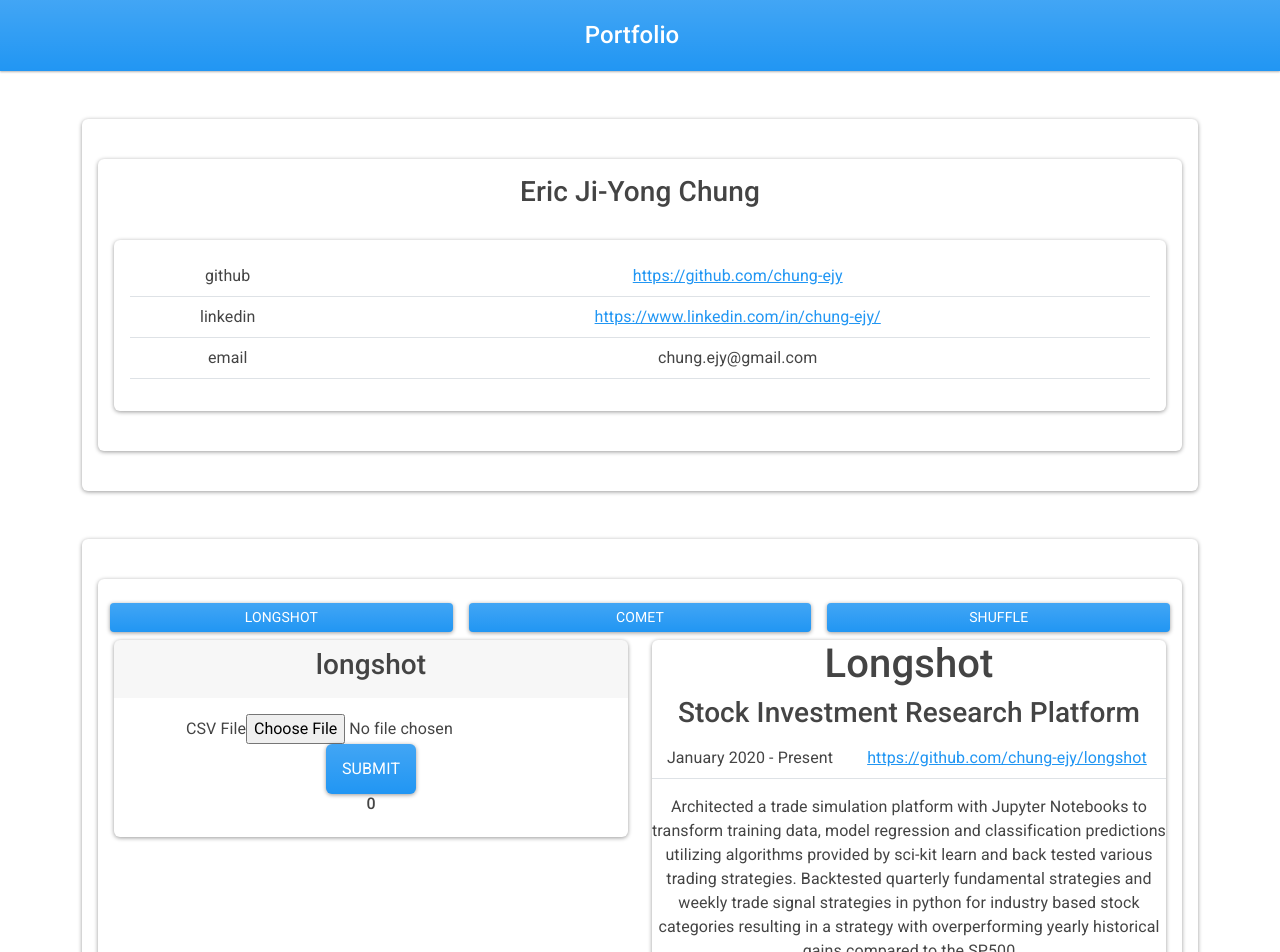
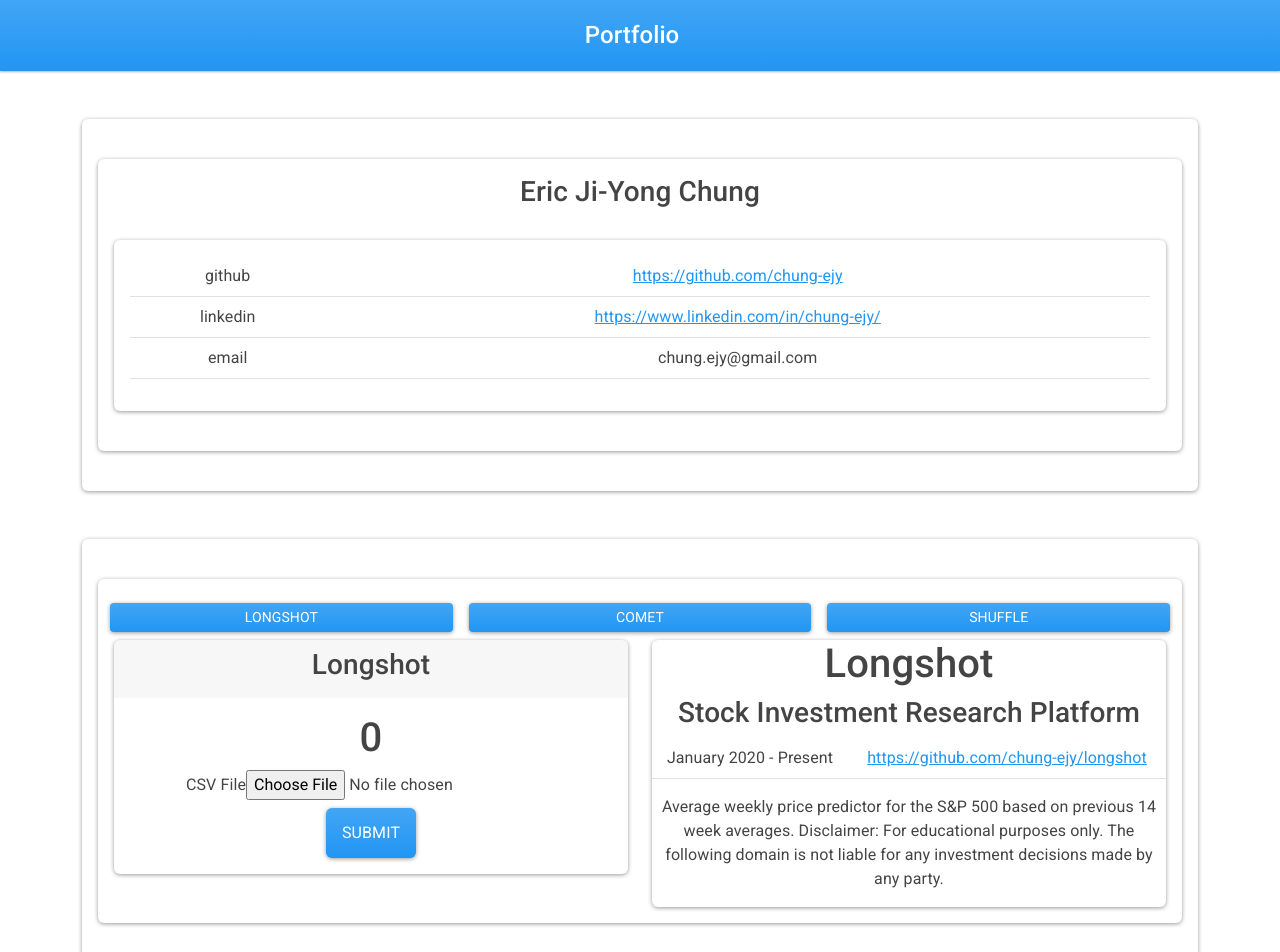
Before and after one commit to chung-ejy/portfolio, a React (Create React App) app: page / in a window 1280 px wide. Shown: the top 952 px of the page. Built offline with nearby package versions, Linux system fonts and the light colour scheme.

Commit message:
form changes

```diff
--- a/src/components/data/CometForm.js
+++ /dev/null
@@ -1,25 +0,0 @@
-import React, { useState } from 'react'
-
-const CometForm = () => {
-    const [state,setState] = useState({"1":0})
-    const onChange = (e) => {
-        e.preventDefault()
-        setState({...state,[e.target.name]:e.target.value})
-        console.log(e.target.value)
-    }
-    const onSubmit = (e) => {
-        e.preventDefault()
-        console.log(...state)
-    }
-    return(<form>
-        <div class="mb-3">
-          <label for="exampleInputEmail1" class="form-label">weekly average price</label>
-          <input type="number" step="0.01" name="1" class="form-control"/>
-          <div id="inputhelp" onChange={onChange} class="form-text"></div>
-        </div>
-        <button type="submit" onSubmit={onSubmit} class="btn btn-primary">Submit</button>
-      </form>
-    )
-}
-
-export default CometForm
--- a/src/components/data/LongshotDesc.js
+++ b/src/components/data/LongshotDesc.js
@@ -17,10 +17,9 @@ const LongshotDesc = () => {
                             </tbody>
                     </table>
                     <p>
-                    Architected a trade simulation platform with Jupyter Notebooks to transform training data, model regression and
-                        classification predictions utilizing algorithms provided by sci-kit learn and back tested various trading strategies.
-                        Backtested quarterly fundamental strategies and weekly trade signal strategies in python for industry based
-                        stock categories resulting in a strategy with overperforming yearly historical gains compared to the SP500
+                        Average weekly price predictor for the S&P 500 based on previous 14 week averages.
+                        Disclaimer: For educational purposes only. The following
+                        domain is not liable for any investment decisions made by any party.
                     </p>
 
                     </div>)
--- a/src/components/data/LongshotForm.js
+++ b/src/components/data/PriceForm.js
@@ -1,17 +1,28 @@
-import React, { useContext, useState } from 'react';
+import React, { useContext, useState, useEffect } from 'react';
 import DataContext from '../../context/data/dataContext';
 
-const LongshotForm = () => {
+const PriceForm = ({title}) => {
   const dataContext = useContext(DataContext);
   const { longshot, getLongshot } = dataContext;
-
   const weekRange = [...Array(14).keys()]
   const updatedWeekRange = weekRange.concat(["prediction","project"])
 
   const [state, setState] = useState({
     ...Object.fromEntries(updatedWeekRange.map((x) => [x.toString(), 0])),
-    project: 'longshot',
+    project: title,
   });
+
+  useEffect(() => {
+    if (longshot) {
+      const { prediction, project, ...weekRange } = longshot;
+      setState({
+        ...state,
+        prediction: prediction || state.prediction,
+        project: project || state.project,
+        ...weekRange
+      });
+    }
+  }, [longshot, state, title]);
 
 const onFileChange = (e) => {
   const reader = new FileReader();
@@ -45,7 +56,9 @@ const onFileChange = (e) => {
 
   const onSubmit = (e) => {
     e.preventDefault();
-    getLongshot(state);
+    if (title == "Longshot") {
+      getLongshot(state)
+    }
   };
 
   const onChange = (e) => {
@@ -60,17 +73,19 @@ const onFileChange = (e) => {
         <h3 className="card-title">{state.project}</h3>
       </div>
       <div className="card-body">
+      <h1>{state.prediction}</h1>
+
         <form onSubmit={onSubmit}>
           <div className="form-group">
             <label htmlFor="csvFile">CSV File</label>
             <input type="file" id="csvFile" className="form-control-file" accept=".csv" onChange={onFileChange} />
           </div>
-          <button type="submit" className="btn btn-primary">Submit</button>
+          <button type="submit" className="btn btn-primary mt-2">Submit</button>
         </form>
-        <h6>{state.prediction}</h6>
+
       </div>
     </div>
   );
 };
 
-export default LongshotForm;
+export default PriceForm;
--- a/src/components/data/Projects.js
+++ b/src/components/data/Projects.js
@@ -2,8 +2,7 @@ import React, { useState } from 'react'
 import LongshotDesc from './LongshotDesc'
 import CometDesc from './CometDesc'
 import ShuffleDesc from './ShuffleDesc'
-import LongshotForm from './LongshotForm'
-import CometForm from './CometForm'
+import PriceForm from './PriceForm'
 import ShuffleForm from './ShuffleForm'
 
 const Projects = () => {
@@ -27,7 +26,7 @@ const Projects = () => {
                 </button>
             </div>
             <div className="row">
-                <div className="col">{project=="Longshot" ? <LongshotForm /> : project=="Comet" ? <CometForm/> : <ShuffleForm />}</div>
+                <div className="col">{project=="Shuffle" ? <ShuffleForm /> : <PriceForm title={state.project}/>}</div>
                 <div className="col">{project=="Longshot" ? <LongshotDesc /> : project=="Comet" ? <CometDesc/> : <ShuffleDesc />}</div>
             </div>
         </div>
```
